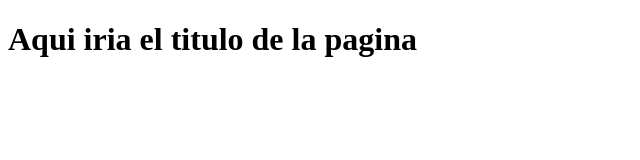
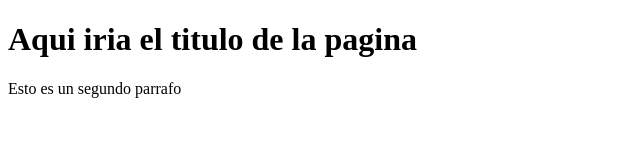
Before and after one commit to TheCreatorOfTheLanguage/Proyecto-web-empresa-C, a plain HTML site: page index.html in a window 1280 px wide. Shown: the whole page, without its empty margins (0-640 px from the left). Drawn offline with Linux system fonts and the light colour scheme.

Commit message:
Agregando parrafo

```diff
--- a/index.html
+++ b/index.html
@@ -7,5 +7,6 @@
 </head>
 <body>
     <h1>Aqui iria el titulo de la pagina</h1>
+    <p>Esto es un segundo parrafo<p>
 </body>
 </html>
```
